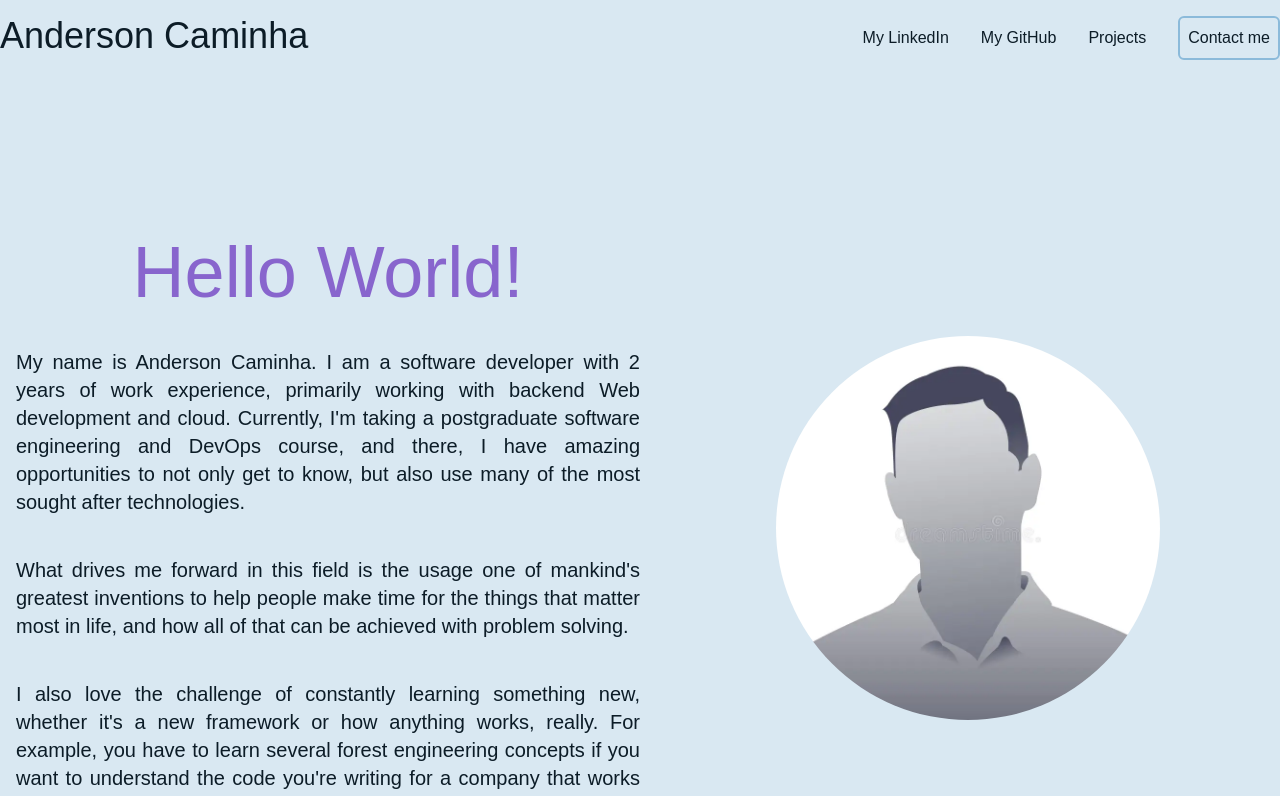
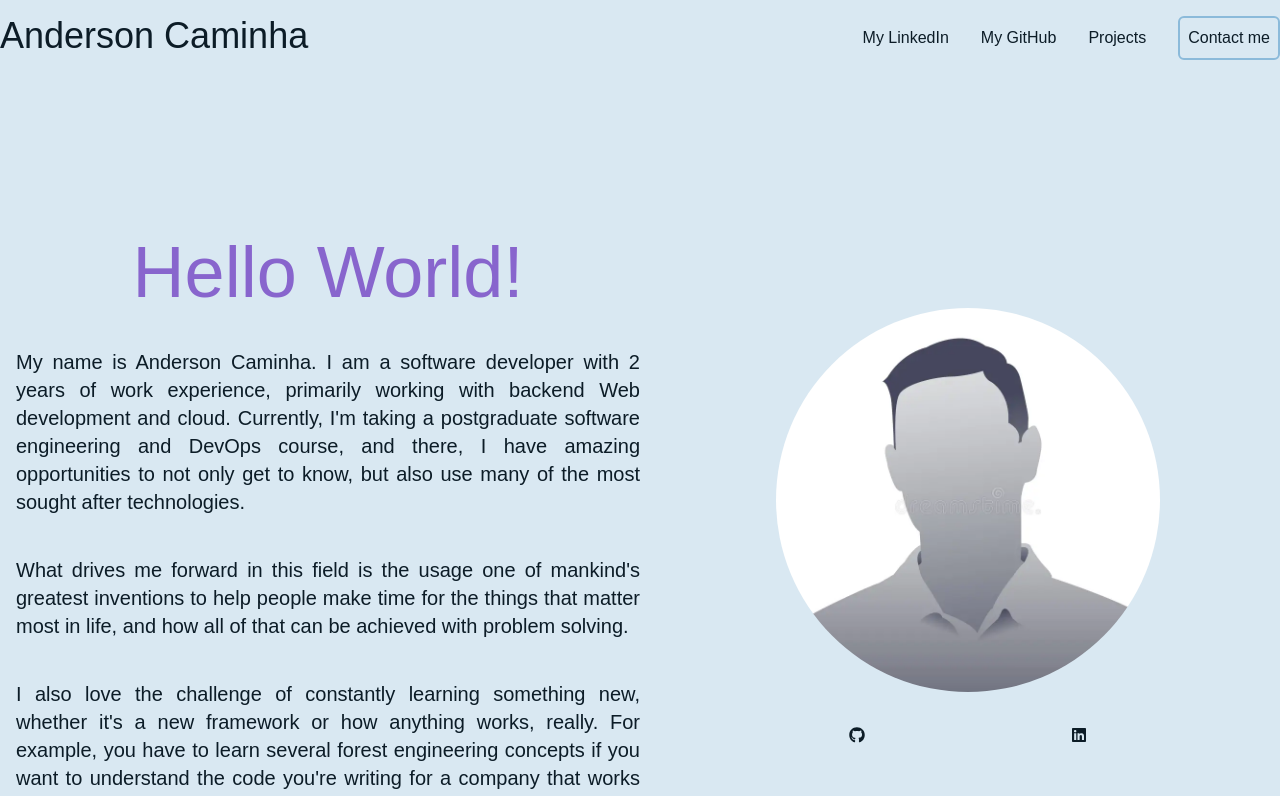
Before and after one commit to and3rcg/my-portfolio, a Next.js app: page / in a window 1280 px wide. Shown: the top 796 px of the page. Built offline with nearby package versions, Linux system fonts and the light colour scheme.

Commit message:
wip: added social media buttons

```diff
--- a/app/page.tsx
+++ b/app/page.tsx
@@ -1,8 +1,13 @@
 /* eslint-disable react/no-unescaped-entities */
 
 import Image from "next/image";
+import Link from "next/link";
 
 import placeholder from "./assets/img/placeholder.webp"
+
+import { FontAwesomeIcon } from '@fortawesome/react-fontawesome';
+import { faGithub, faLinkedin } from "@fortawesome/free-brands-svg-icons";
+
 
 import Education from "./components/Education/Education";
 import MainTechs from "./components/TechList/MainTechs";
@@ -34,7 +39,13 @@ export default function Home() {
           </p>
         </div>
         <div className="flex-1 self-center">
-          <Image src={placeholder} alt={"Profile picture"} className="rounded-full size-96 mx-auto" />
+          <div className="flex flex-col gap-8">
+            <Image src={placeholder} alt={"Profile picture"} className="rounded-full size-96 mx-auto"/>
+            <div className="flex justify-evenly">
+              <Link href={"https://github.com/and3rcg"}><FontAwesomeIcon icon={faGithub} color="foreground" width={40} /></Link>
+              <Link href={"https://www.linkedin.com/in/anderson-cg"}><FontAwesomeIcon icon={faLinkedin} color="foreground" width={40} /></Link>
+            </div>
+          </div>
         </div>
       </div>
     </main>
```
